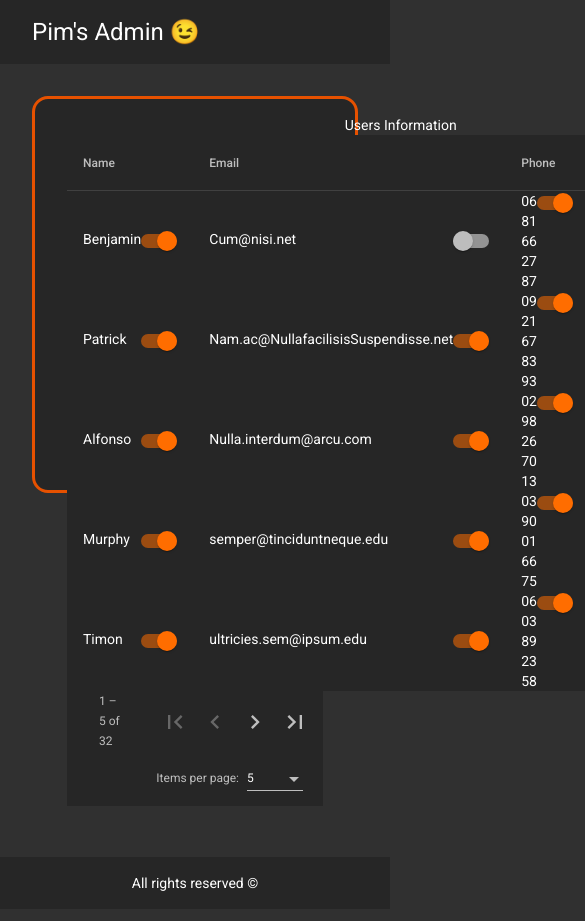
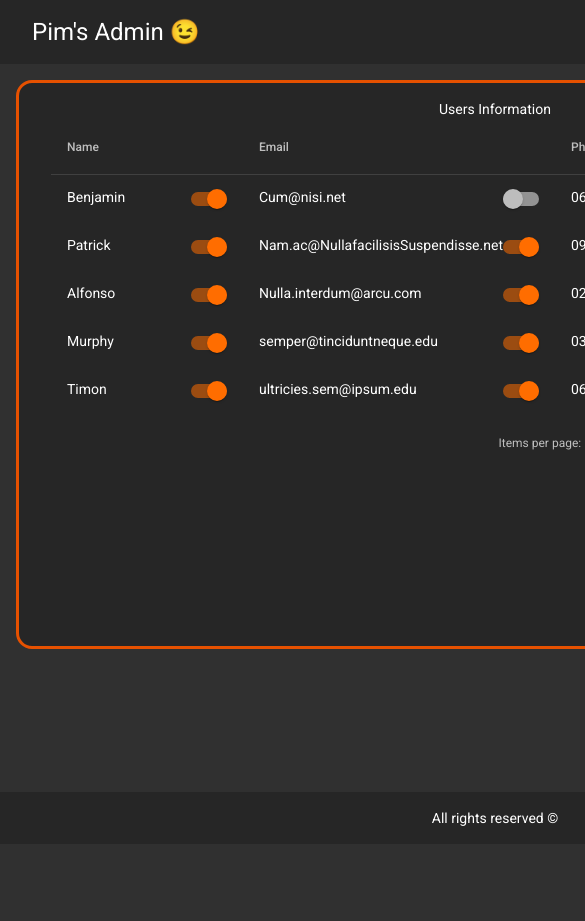
Before and after one commit to flowg/pims-admin, an Angular app: page /dashboard in a window 390 px wide. Shown: the top 921 px of the page, 585 px wide, since content can reach past the window. After the commit the page ends 844 px from the top, so only its background shows below. Built offline with nearby package versions, Linux system fonts and the light colour scheme.

Commit message:
Made it a little more responsive

```diff
--- a/src/app/app.component.scss
+++ b/src/app/app.component.scss
@@ -1,3 +1,6 @@
+// Imports
+@import 'variables';
+
 // Styling
 :host {
   display: flex;
@@ -8,3 +11,9 @@
     flex: 1;
   }
 }
+
+@media screen and (max-width: $small-breakpoint) {
+  :host {
+    display: inline-flex;
+  }
+}
--- a/src/app/modules/dashboard/dashboard.component.scss
+++ b/src/app/modules/dashboard/dashboard.component.scss
@@ -19,7 +19,7 @@
   }
 }
 
-@media screen and (max-width: 1200px) {
+@media screen and (max-width: $medium-breakpoint) {
   :host {
     grid-template-areas:
     "users users users users"
@@ -28,3 +28,11 @@
     ". . . .";
   }
 }
+
+@media screen and (max-width: $small-breakpoint) {
+  :host {
+    padding: $default-padding;
+    grid-template-columns: auto;
+    grid-template-rows: auto;
+  }
+}
--- a/src/app/modules/shared/components/pims-table/pims-table.component.html
+++ b/src/app/modules/shared/components/pims-table/pims-table.component.html
@@ -9,13 +9,11 @@
                     [title]="column.tooltipLabel">
                     {{ column.label }}
                 </th>
-                <td mat-cell *matCellDef="let row; index as i" [title]="row[ column.name ]"
-                    [tabindex]="getTabIndexForCell(i, j)">
+                <td mat-cell *matCellDef="let row; index as i" [title]="row[ column.name ]">
                     <div class="pims-cell">
                         <span>{{ getValue( row[ column.name ] ) }}</span>
                         <mat-slide-toggle *ngIf="validityToggle"
                                           [checked]="row[ column.name ]?.valid"
-                                          [tabindex]="getTabIndexForCell(i, j) + 1"
                                           (change)="onValidityChanged($event, row, i, column)">
                         </mat-slide-toggle>
                     </div>
--- a/src/app/modules/shared/components/pims-table/pims-table.component.scss
+++ b/src/app/modules/shared/components/pims-table/pims-table.component.scss
@@ -12,6 +12,7 @@
 
   td.mat-cell {
     border-bottom: none;
+    min-width: 10rem;
 
     .pims-cell {
       display: flex;
--- a/src/app/modules/shared/components/pims-table/pims-table.component.ts
+++ b/src/app/modules/shared/components/pims-table/pims-table.component.ts
@@ -139,30 +139,12 @@ export class PimsTableComponent<T> implements OnChanges, OnInit, AfterViewInit {
      *                                                                                                                *
      \*****************************************************************************************************************/
 
-    /**
-     * Cette méthode permet de calculer automatiquement la valeur de
-     * l'attribut tabindex permettant de naviguer au clavier, cellule par cellule,
-     * puis, le cas échéant, accéder à l'input au sein d'une cellule éditable
-     *
-     * @param rowIndex: number, l'indice ( 0-based ) de la ligne de la cellule
-     * en question
-     * @param columnIndex: number, l'indice ( 0-based ) de la colonne de la cellule
-     * en question
-     */
-    getTabIndexForCell( rowIndex: number, columnIndex: number ): number {
-        return 1000 + rowIndex * 100 + columnIndex * 5;
-    }
-
     onValidityChanged(
         event: MatSlideToggleChange,
         row: T,
         rowIndex: number,
         column: PimsTableColumn<T>
     ): void {
-        // TODO: Add a MatTooltip to inform that the toggle is to check validity
-        // TODO: Add styling
-        // TODO: Implement the switch to Accordion for mobile
-
         // Changing the validity state in our copy of the data
         ( row[ column.name ] as ValueWithValidity ).valid = event.checked;
 
--- a/src/assets/styling/_variables.scss
+++ b/src/assets/styling/_variables.scss
@@ -5,3 +5,5 @@
 $default-padding: 1rem;
 $default-border-radius: 1rem;
 $component-background: hsl(0, 0%, 15%);
+$medium-breakpoint: 1350px;
+$small-breakpoint: 995px;
```
